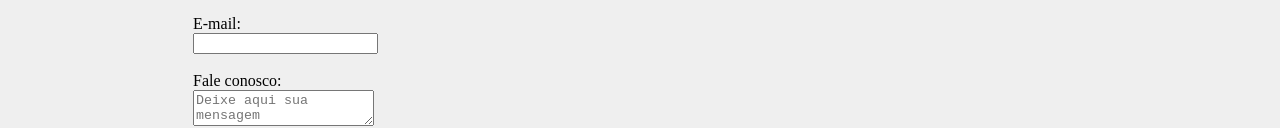
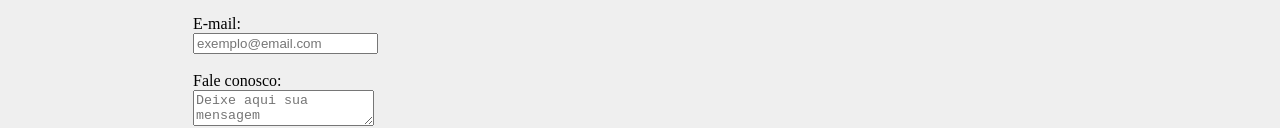
Before and after one commit to Bucoski/WebProject, a plain HTML site: page contato.html in a window 1280 px wide. Shown: the part 257-385 px from the top of the page. Drawn offline with Linux system fonts and the light colour scheme.

Commit message:
ajustes na tela de contato e adição de placeholder

```diff
--- a/contato.html
+++ b/contato.html
@@ -27,14 +27,13 @@
                     <input type="text" name="nome" id="nome"><br><br>
 
                     <label for="email">E-mail: </label><br>
-                    <input type="email" name="email" id="email"><br><br>
+                    <input type="email" name="email" id="email" placeholder="exemplo@email.com"><br><br>
 
                     <label for="textarea">Fale conosco: </label><br>
                     <textarea name="textarea" id="textarea" placeholder="Deixe aqui sua mensagem"></textarea>
                     <br><br>
 
                     <button type="submit">Enviar :D</button>
-
                 </form>
             </td>
         </tr>
```
